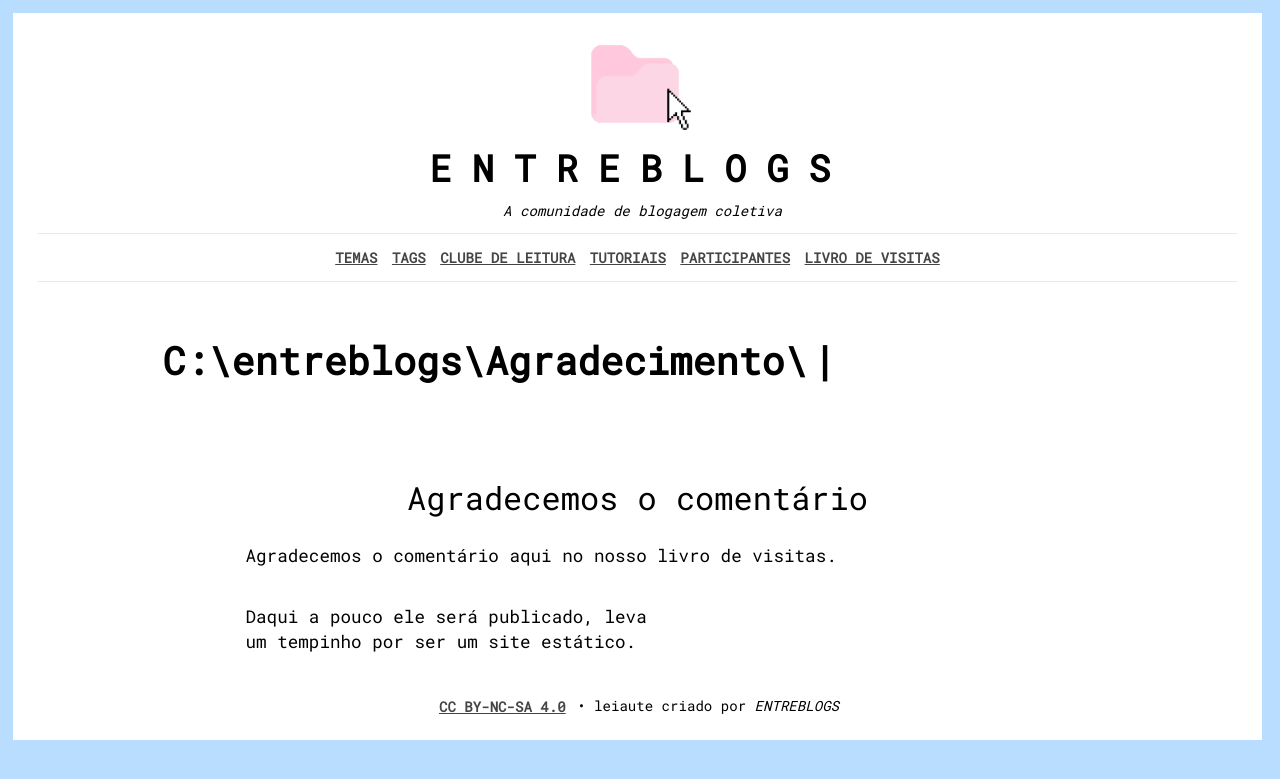
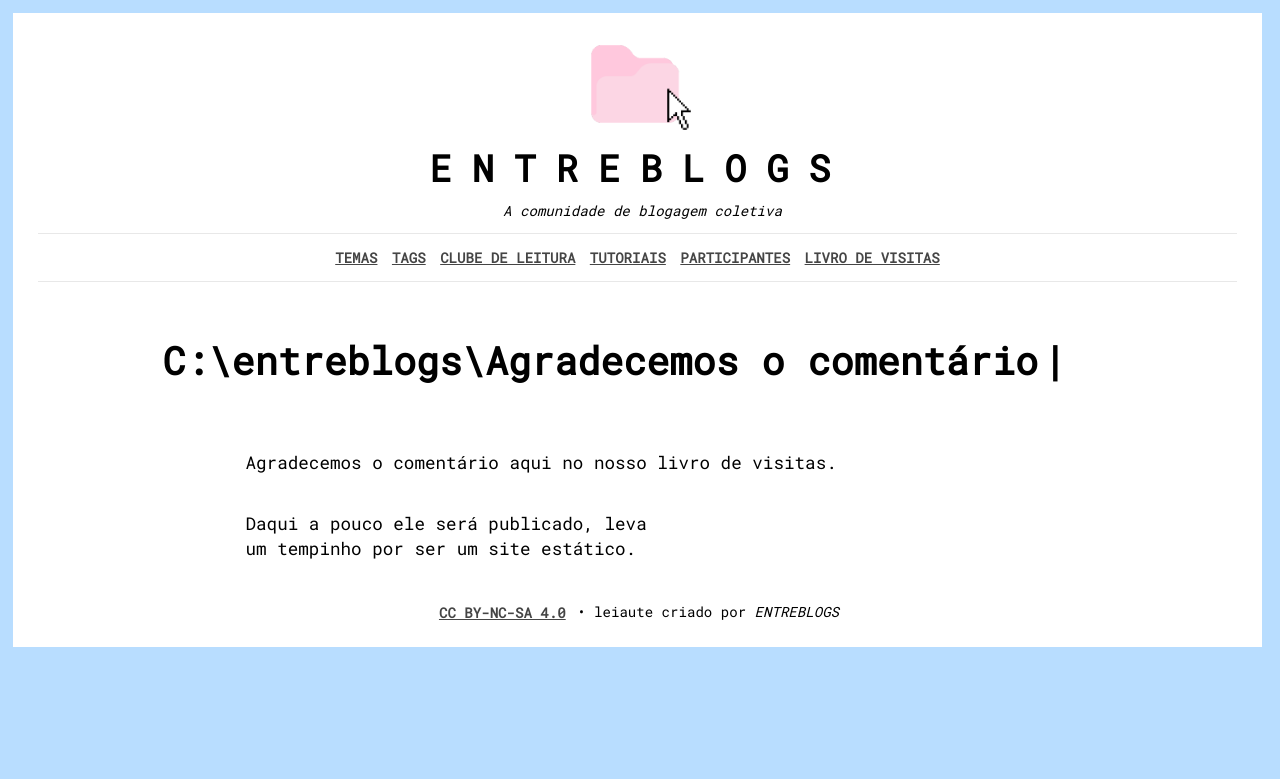
Before and after one commit to bamoretti/entreblogs, a Jekyll site: the page built from agradecimento.md, in a window 1280 px wide. Shown: the top 779 px of the page. Built offline with Jekyll 4.4.1, drawn with Linux system fonts in a browser that asks for light colours; nearby versions of some CDN libraries; comment, search, counter and statistics services are not loaded.

Commit message:
Refactor projeto layout and fix pages
Update _layouts/projeto.html to render the path as "C:\entreblogs\" plus a nome-da-secao span containing page.type and page.title (removed the capitalize filter). Change agradecimento.md layout from projeto to default. Clean up temas.md by removing an empty markdown table header row so the topics list renders correctly.

```diff
--- a/_layouts/projeto.html
+++ b/_layouts/projeto.html
@@ -2,9 +2,9 @@
 
 {% include header.html %}
 
-<section  class="secao">
-    <span class="prefixo">C:\entreblogs\{{ page.type | capitalize }}\</span>
-</section>
+<section class="secao">
+    <span class="prefixo">C:\entreblogs\</span><span class="nome-da-secao">{{ page.type }}\{{ page.title }}</span>
+  </section>
 
 <main>
 <h3>{{ page.title }}</h3>
```
Also changed, not shown: agradecimento.md (+1 -1 lines), temas.md (+1 -2 lines).
